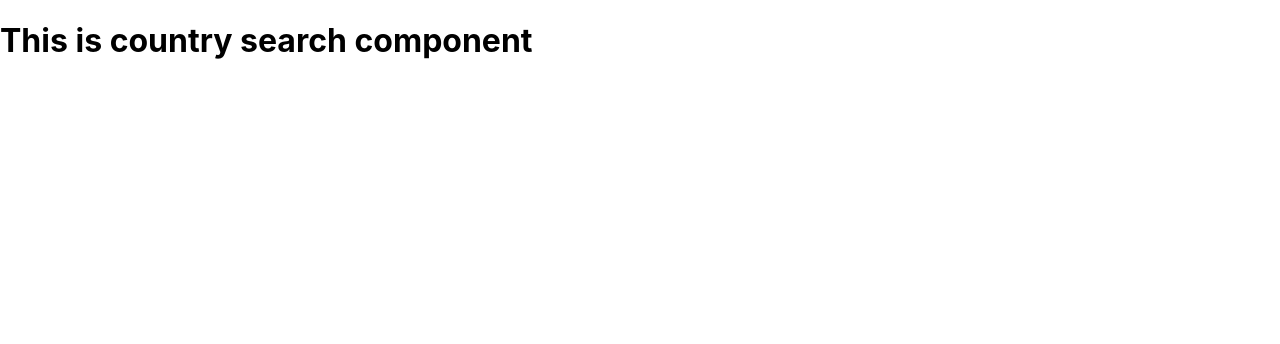
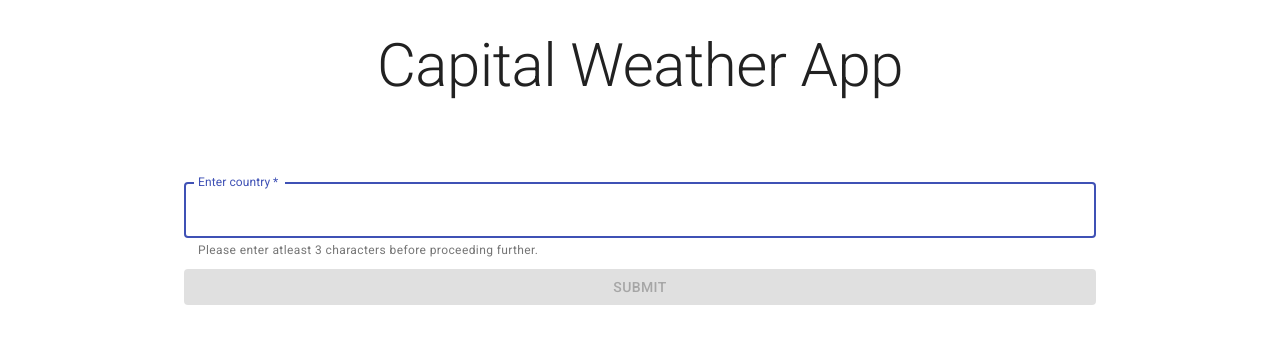
Before and after one commit to ga-sagar/capital-weather-app, a React (Create React App) app: page / in a window 1280 px wide. Shown: the top 344 px of the page. Built offline with nearby package versions, Linux system fonts and the light colour scheme.

Commit message:
designed basic layout of country search screen

```diff
--- a/src/containers/CountrySearch/CountrySearch.js
+++ b/src/containers/CountrySearch/CountrySearch.js
@@ -1,9 +1,75 @@
 import React, { Component } from 'react';
+import Typography from '@material-ui/core/Typography';
+import Container from '@material-ui/core/Container';
+
+import Button from '@material-ui/core/Button';
+import TextField from '@material-ui/core/TextField';
+
+import './CountrySearch.scss';
 
 export default class CountrySearch extends Component {
+
+    state = {
+        searchTerm: '',
+        isSubmitted: false
+    };
+
+    onSearchCountry(e) {
+        const searchTerm = e.target.value;
+        this.setState({ searchTerm, isSubmitted: false });
+    }
+
+    onSubmit(e) {
+        e.preventDefault();
+        this.setState({ isSubmitted: true });
+    }
+
     render() {
         return (
-            <h1>This is country search component</h1>
+            <main className="marginVertical30">
+                <div>
+                    <Container maxWidth="sm">
+                        <Typography component="h1" variant="h2" align="center" color="textPrimary" gutterBottom>
+                            Capital Weather App
+                        </Typography>
+                    </Container>
+                </div>
+                <Container maxWidth="md" className="formContainer">
+                    <form className="form" noValidate autoComplete="off" onSubmit={this.onSubmit.bind(this)}>
+                        <TextField
+                            variant="outlined"
+                            margin="normal"
+                            required
+                            fullWidth
+                            id="searchCountry"
+                            label="Enter country"
+                            name="searchCountry"
+                            autoFocus
+                            helperText={this.state.searchTerm.length < 3 ? 'Please enter atleast 3 characters before proceeding further.' : ''}
+                            value={this.state.searchTerm}
+                            onChange={this.onSearchCountry.bind(this)}
+                        />
+                        <Button
+                            type="submit"
+                            fullWidth
+                            variant="contained"
+                            color="primary"
+                            className="submit"
+                            disabled={this.state.searchTerm.length < 3 || this.state.isSubmitted}>
+                            Submit
+                        </Button>
+                    </form>
+                </Container>
+
+                {/* Show loading text while api is fetching data */}
+                {this.state.isSubmitted && (
+                    <div className="marginVertical30">
+                        <Typography variant="h6" align="center" color="textPrimary" gutterBottom>
+                            Fetching country details.....
+                    </Typography>
+                    </div>
+                )}
+            </main>
         );
     }
 }
--- /dev/null
+++ b/src/containers/CountrySearch/CountrySearch.scss
@@ -0,0 +1,14 @@
+.formContainer {
+  margin-top: 64px;
+  display: flex;
+  flex-direction: column;
+  align-items: center;
+}
+
+.form {
+  width: 100%;
+}
+
+.submit {
+  margin: 24px 0 16px;
+}
--- a/src/index.scss
+++ b/src/index.scss
@@ -1,13 +1,15 @@
 body {
   margin: 0;
-  font-family: -apple-system, BlinkMacSystemFont, 'Segoe UI', 'Roboto', 'Oxygen',
-    'Ubuntu', 'Cantarell', 'Fira Sans', 'Droid Sans', 'Helvetica Neue',
-    sans-serif;
+  font-family: -apple-system, BlinkMacSystemFont, "Segoe UI", "Roboto", "Oxygen", "Ubuntu", "Cantarell", "Fira Sans",
+    "Droid Sans", "Helvetica Neue", sans-serif;
   -webkit-font-smoothing: antialiased;
   -moz-osx-font-smoothing: grayscale;
 }
 
 code {
-  font-family: source-code-pro, Menlo, Monaco, Consolas, 'Courier New',
-    monospace;
+  font-family: source-code-pro, Menlo, Monaco, Consolas, "Courier New", monospace;
 }
+
+.marginVertical30 {
+  margin: 30px 0;
+}
```
